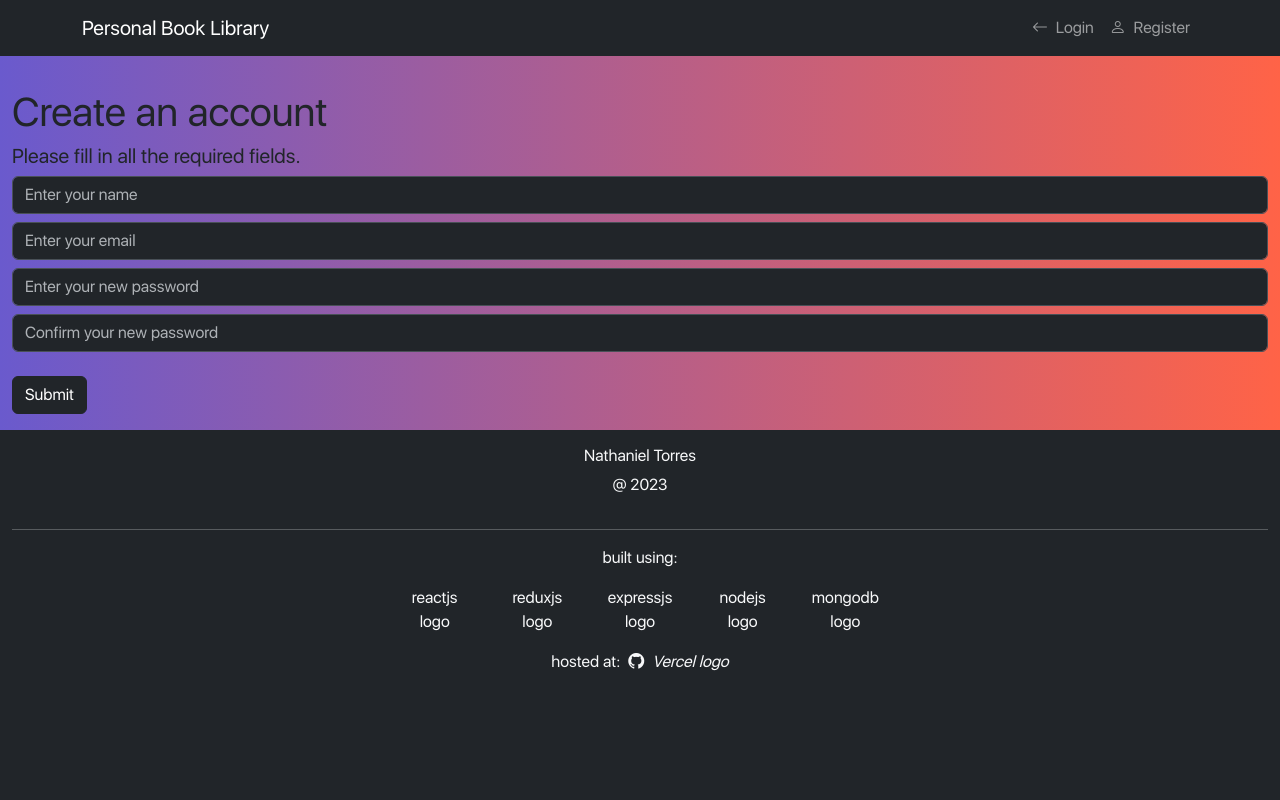
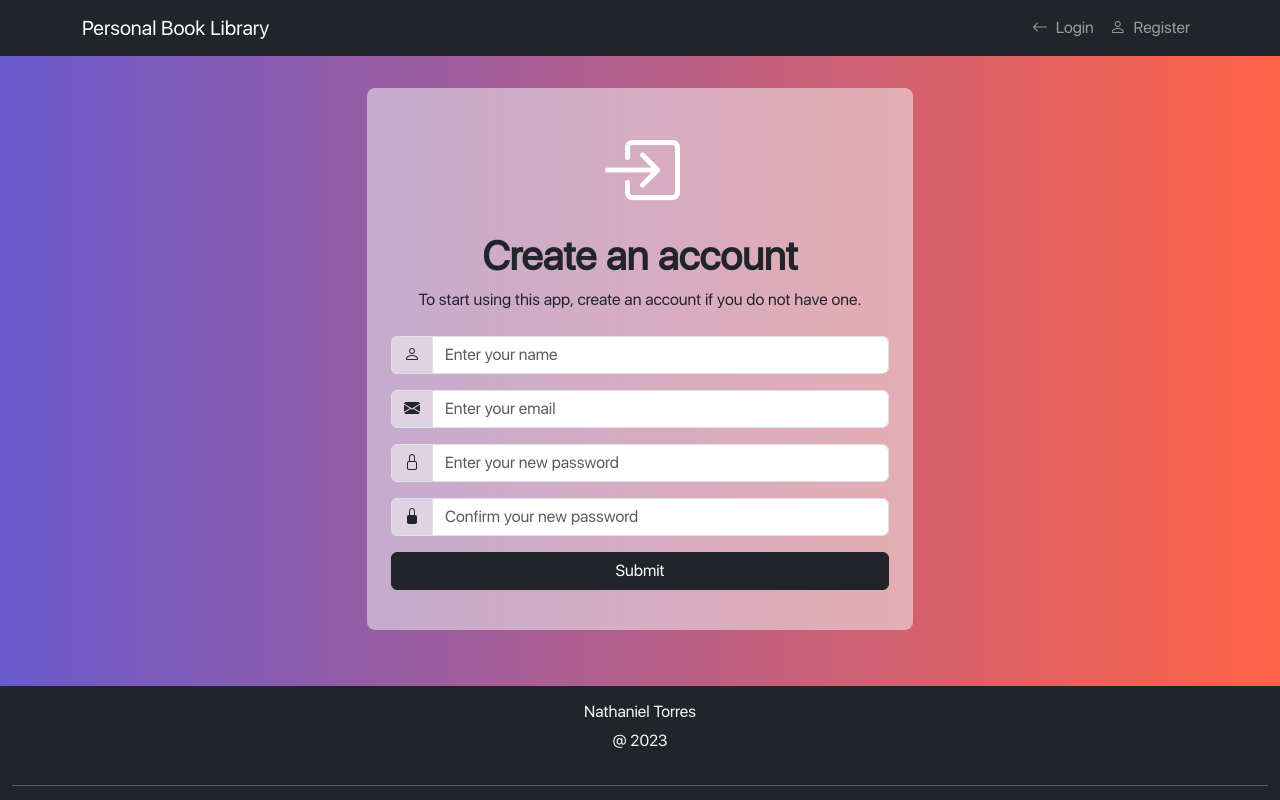
Before and after one commit to Nathaniel-Torres/test-mern-app-books, a React (Create React App) app in the folder frontend/: page /register in a window 1280 px wide. Shown: the top 800 px of the page. Built offline with nearby package versions, Linux system fonts and the light colour scheme.

Commit message:
Register page redesign

```diff
--- a/frontend/src/pages/Register.jsx
+++ b/frontend/src/pages/Register.jsx
@@ -4,7 +4,12 @@ import { useNavigate } from 'react-router-dom'
 import { toast } from 'react-toastify'
 import { register, reset } from '../features/auth/AuthSlice'
 import Spinner from '../components/Spinner'
+import Container from 'react-bootstrap/Container'
+import Col from 'react-bootstrap/Col'
 import Row from 'react-bootstrap/Row'
+import Form from 'react-bootstrap/Form'
+import InputGroup from 'react-bootstrap/InputGroup'
+import Button from 'react-bootstrap/Button'
 
 function Register() {
   const [formData, setFormData] = useState({
@@ -61,68 +66,50 @@ function Register() {
   }
 
   return (
-    <Row className='h-100'>
-      <div className='container'>
-        <h1>Create an account</h1>
-        <h5>Please fill in all the required fields.</h5>
-
-        <form onSubmit={onSubmit}>
-
-          <div className="form-group mb-2">
-            <input
-              className='form-control'
-              type="text"
-              name="name"
-              id="name"
-              placeholder='Enter your name'
-              onChange={onChange}
-              data-bs-theme='dark'
-            />
-          </div>
-
-          <div className="form-group mb-2">
-            <input
-              className='form-control'
-              type="email"
-              name="email"
-              id="email"
-              placeholder='Enter your email'
-              onChange={onChange}
-              data-bs-theme='dark'
-            />
-          </div>
-
-          <div className="form-group mb-2">
-            <input
-              className='form-control'
-              type="password"
-              name="password"
-              id="password"
-              placeholder='Enter your new password'
-              onChange={onChange}
-              data-bs-theme='dark'
-            />
-          </div>
-
-          <div className="form-group mb-4">
-            <input
-              className='form-control'
-              type="password"
-              name="cpassword"
-              id="cpassword"
-              placeholder='Confirm your new password'
-              onChange={onChange}
-              data-bs-theme='dark'
-            />
-          </div>
-
-          <div className="form-group">
-            <button className='btn btn-dark'>Submit</button>
-          </div>
-
-        </form>
-      </div>
-    </Row>
+    <Container className='h-100'>
+      <Row className='mb-3 justify-content-center'>
+        <Col md='6'>
+          <Container className='bg-light rounded-3 py-4 mb-4'>
+            <Form onSubmit={onSubmit}>
+              <Row className='text-center mb-2'>
+                <i className='login-logo bi bi-box-arrow-in-right cursor-pointer'></i>
+                <h1 className='fw-bold'>Create an account</h1>
+                <p>To start using this app, create an account if you do not have one.</p>
+              </Row>
+              <Container className='mb-3'>
+                <InputGroup>
+                  <InputGroup.Text id='name-label' className='bg-light'><i className='bi bi-person'></i></InputGroup.Text>
+                  <Form.Control aria-describedby="name-label" type='text' name='name' id='name' placeholder='Enter your name' onChange={onChange} />
+                </InputGroup>
+              </Container>
+              <Container className='mb-3'>
+                <InputGroup>
+                  <InputGroup.Text id='email-label' className='bg-light'><i className='bi bi-envelope-fill'></i></InputGroup.Text>
+                  <Form.Control aria-describedby="email-label" type='email' name='email' id='email' placeholder='Enter your email' onChange={onChange} />
+                </InputGroup>
+              </Container>
+              <Container className='mb-3'>
+                <InputGroup>
+                  <InputGroup.Text id='password-label' className='bg-light'><i className='bi bi-lock'></i></InputGroup.Text>
+                  <Form.Control aria-describedby="password-label" type='password' name='password' id='password' placeholder='Enter your new password' onChange={onChange} />
+                </InputGroup>
+              </Container>
+              <Container className='mb-3'>
+                <InputGroup>
+                  <InputGroup.Text id='cpassword-label' className='bg-light'><i className='bi bi-lock-fill'></i></InputGroup.Text>
+                  <Form.Control aria-describedby="cpassword-label" type='password' name='cpassword' id='password' placeholder='Confirm your new password' onChange={onChange} />
+                </InputGroup>
+              </Container>
+              <Form.Group className='mb-3'>
+                <Container className='d-flex justify-content-center align-items-center'>
+                  <Button type='submit' className='w-100' variant='dark'>Submit</Button>
+                </Container>
+              </Form.Group>
+            </Form>
+          </Container>
+        </Col>
+      </Row>
+    </Container>
   )
 }
 
```
